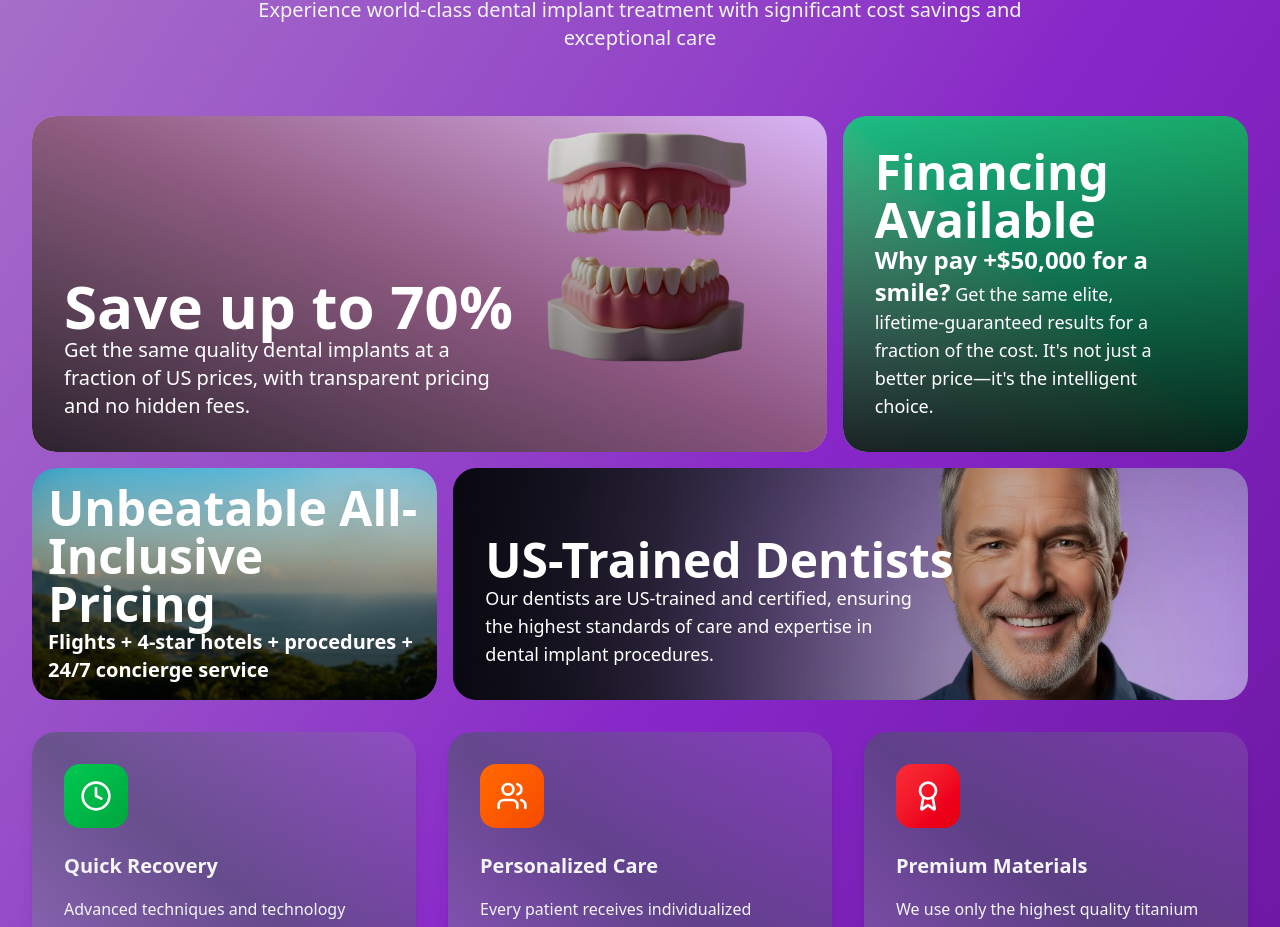
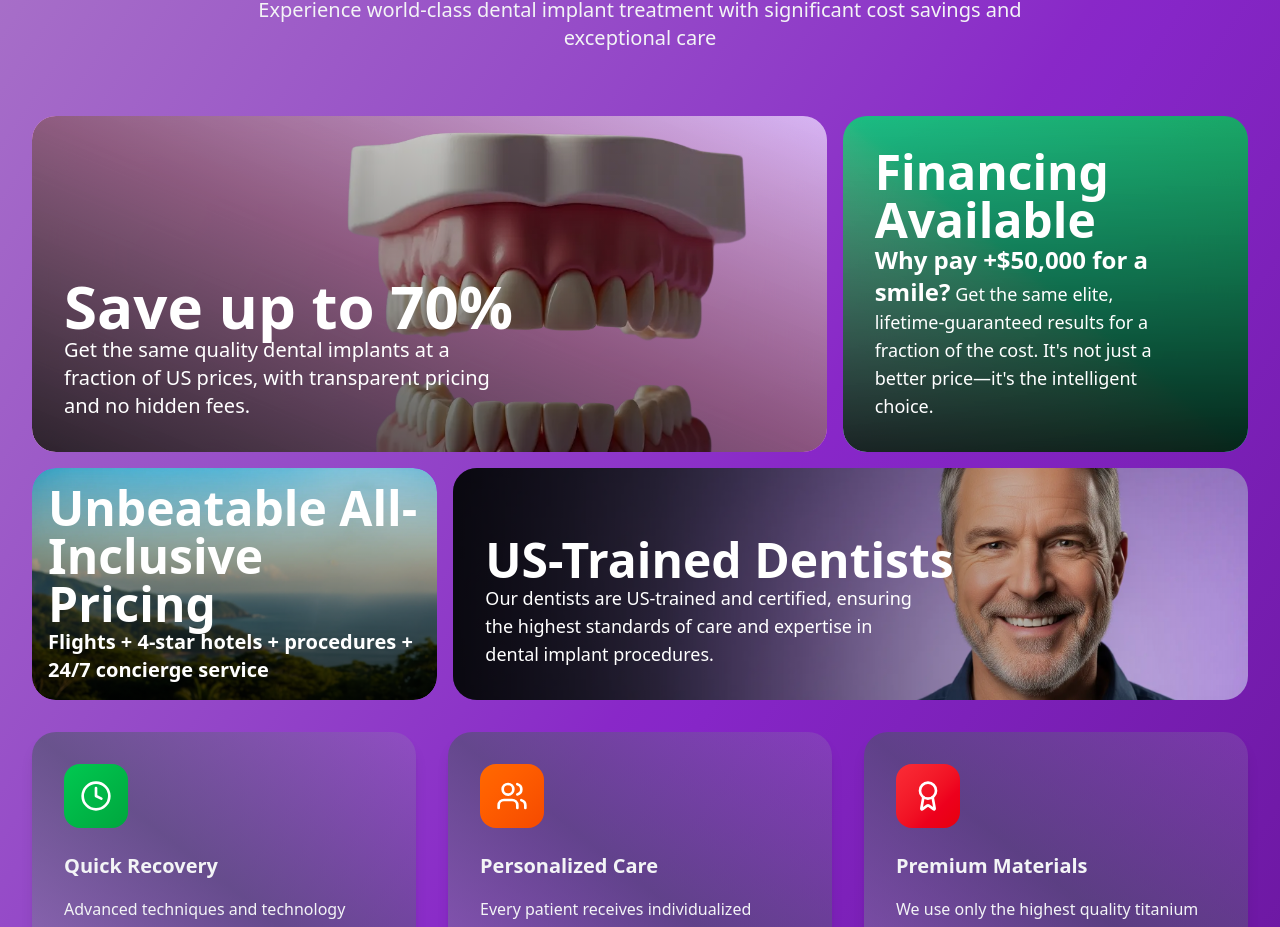
Before and after one commit to ocreamer888/dentalimplantcentercostarica, a Next.js app: page / in a window 1280 px wide. Shown: the part 1058-1985 px from the top of the page. Built offline with nearby package versions, Linux system fonts and the light colour scheme; no server answers.

Commit message:
updates and fixes

```diff
--- a/package.json
+++ b/package.json
@@ -11,7 +11,6 @@
   "dependencies": {
     "@iconify/react": "^6.0.0",
     "@material-tailwind/react": "^2.1.10",
-    "@once-ui-system/core": "^1.4.3",
     "@supabase/supabase-js": "^2.53.0",
     "babel-plugin-react-compiler": "^19.1.0-rc.2",
     "class-variance-authority": "^0.7.1",
@@ -27,6 +26,7 @@
     "remark-html": "^16.0.1",
     "sass": "^1.89.2",
     "sharp": "^0.34.3",
+    "@once-ui-system/core": "^1.4.3",
     "tailwind-merge": "^3.3.1"
   },
   "devDependencies": {
--- a/src/components/Home/Features.tsx
+++ b/src/components/Home/Features.tsx
@@ -65,9 +65,9 @@ const features: Feature[] = [
                 <Image
                         src="/images/dentalimages/allonsix1.webp"
                         alt="Dental image reference #1"
-                        width={200}
-                        height={200}
-                        sizes="200px"
+                        width={400}
+                        height={400}
+                        sizes="400px"
                         quality={60}
                         loading="lazy"
                         className="absolute top-0 right-4 md:top-4 lg:right-20 object-cover rounded-3xl"
@@ -123,7 +123,7 @@ const features: Feature[] = [
                         src="/images/hero/DentalPassport4.webp"
                         alt="Dental image reference #1"
                         fill
-                        sizes="600px"
+                        sizes="400px"
                         quality={100}
                         loading="lazy"
                         className="object-cover rounded-3xl"
@@ -160,8 +160,8 @@ const features: Feature[] = [
                         src="/images/vacations-all-on-4-dental-implants.webp"
                         alt="Dental image reference #1"
                        fill
-                        sizes="1000px"
-                        quality={100}
+                        sizes="4300px"
+                        quality={80}
                         loading="lazy"
                         className="absolute top-0 right-4 md:top-4 lg:right-20 object-cover rounded-3xl"
                     />
```
Also changed, not shown: 1 other file (tests, documents, lock files or other folders).
